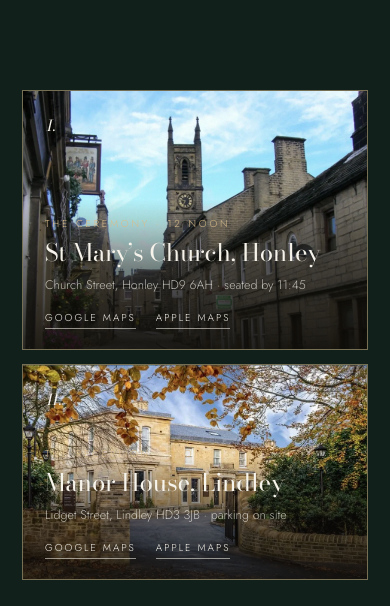
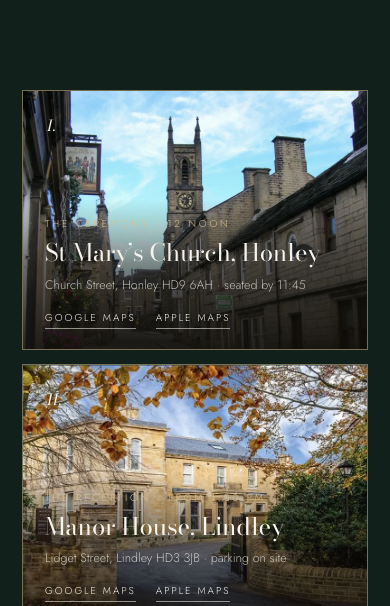
Before and after one commit to simonjamesgreen/lucieandsimon-wedding, a plain HTML site: page travel/index.html in a window 390 px wide. Shown: the part 470-1076 px from the top of the page. Drawn offline with Linux system fonts and the light colour scheme; no server answers.

Commit message:
Unify route photo panels to matching 4:3 ratio (church & Manor House now the same size)

```diff
--- a/travel/index.html
+++ b/travel/index.html
@@ -68,7 +68,7 @@
 }
 
 .route .stop.wider {
-  aspect-ratio: 16/10;
+  aspect-ratio: 4/3;
 }
 
 .route .stop img {
@@ -183,7 +183,7 @@
   .route-grid { grid-template-columns: 1fr; }
   .route .stop { aspect-ratio: 2/3; }
   .route .stop.wide { aspect-ratio: 4/3; }
-  .route .stop.wider { aspect-ratio: 16/10; }
+  .route .stop.wider { aspect-ratio: 4/3; }
   .route-leg { flex-wrap: wrap; }
   .route-leg .rl-line { max-width: 60px; }
 }
```
